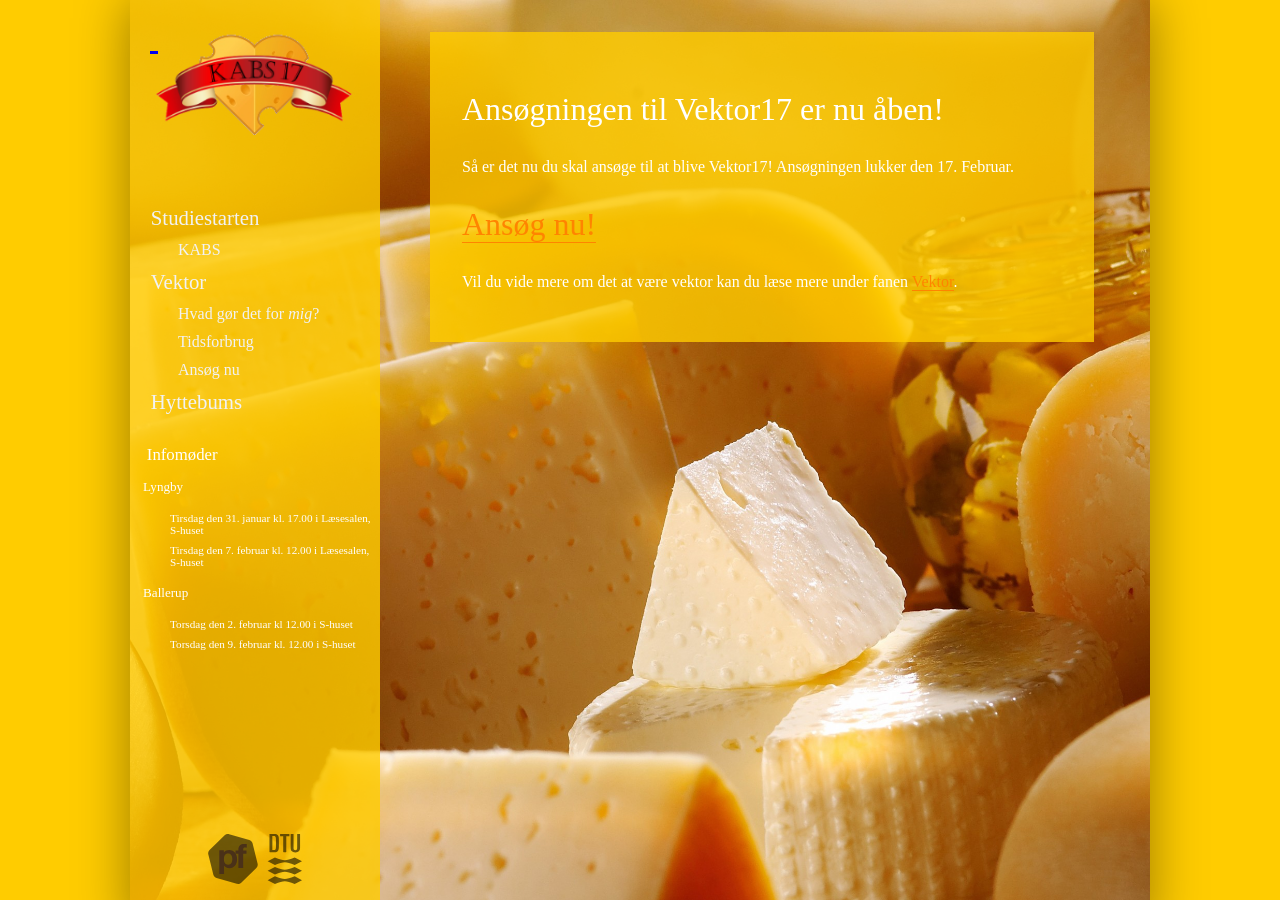
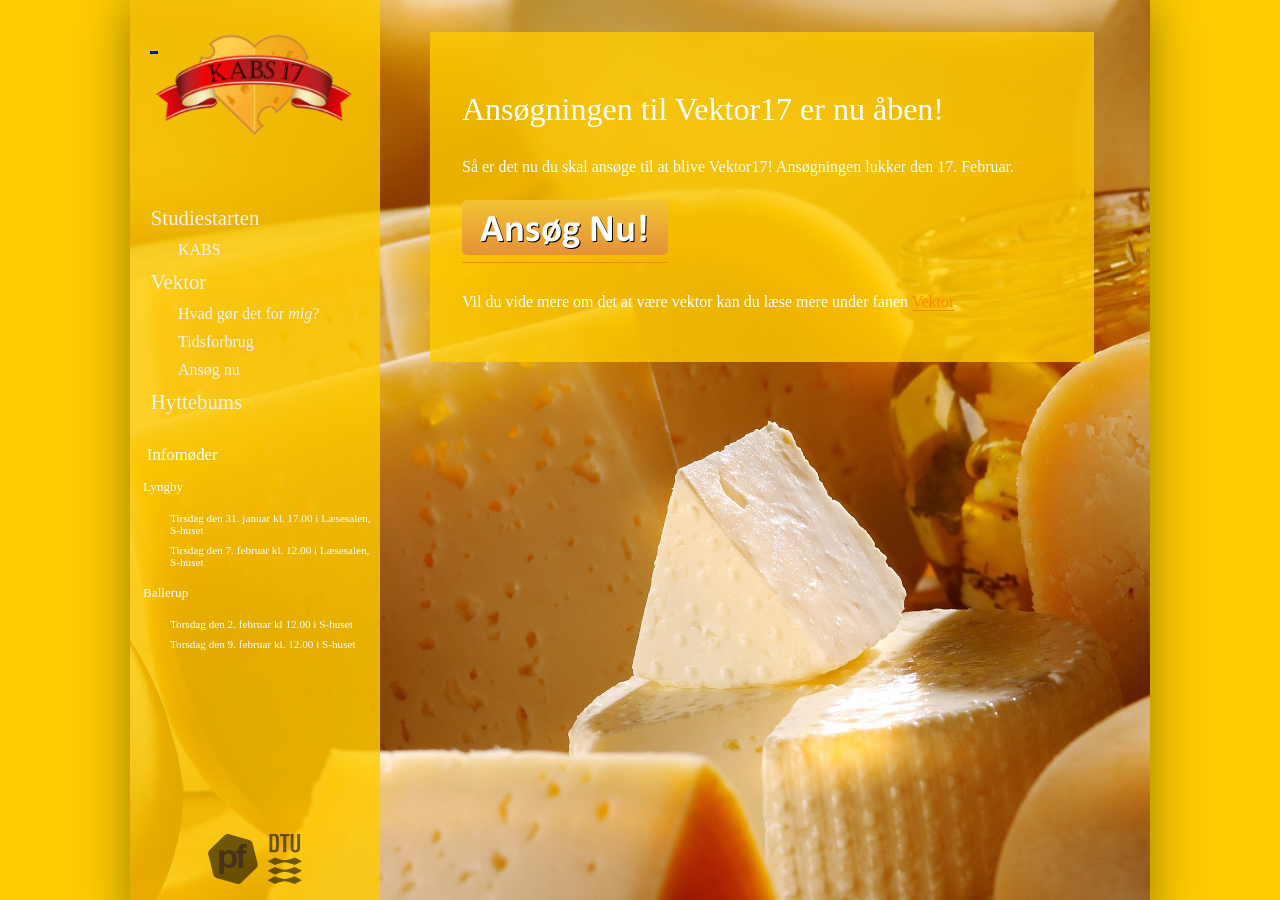
Before and after one commit to KABSDTU/kabsdtu.github.io, a Jekyll site: the page built from ansog-som-vektor.md, in a window 1280 px wide and 900 px high. Built offline with Jekyll 4.4.1, drawn with Linux system fonts in a browser that asks for light colours; some web fonts are replaced.

Commit message:
Update ansog-som-vektor.md

```diff
--- a/ansog-som-vektor.md
+++ b/ansog-som-vektor.md
@@ -8,6 +8,6 @@ title: Ansøg som Vektor
 </p>
 
 
-<h1><a href="https://goo.gl/forms/3Nh3jj5HiL0Tpyvj1">Ansøg nu!</a></h1>
+<h1><a href="https://goo.gl/forms/3Nh3jj5HiL0Tpyvj1"><img src="static/img/button_ansoeg-nu.png"/></a></h1>
 
 <p>Vil du vide mere om det at være vektor kan du læse mere under fanen <a href="https://blivawesome.dk/vektor.html">Vektor</a>.</p>
```
